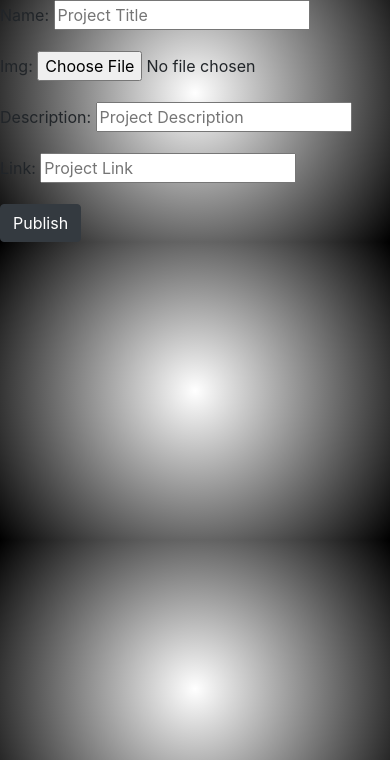
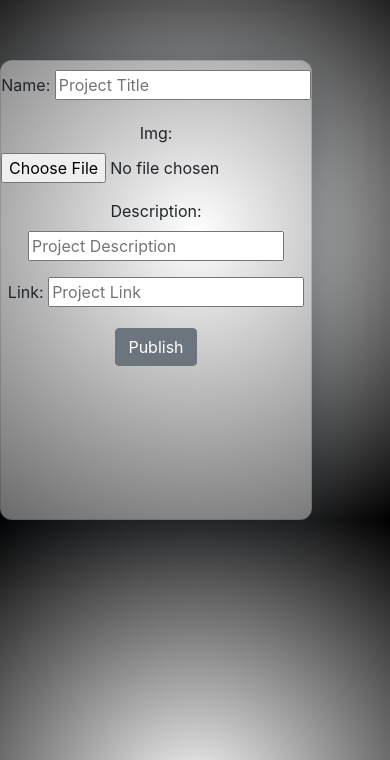
Before and after one commit to Pixel-0/accolade, a Django app: page /project/new in a window 390 px wide; the page is wider, and only the part inside the window is pictured. Shown: the part 56-816 px from the top of that part. Run offline with Django 3.2, Linux system fonts and the light colour scheme; the visitor is signed in with stand-in values (Sample User, id 1); some libraries are stand-ins or nearby versions.

Commit message:
tweak forms styles

```diff
--- a/rate/templates/rate/new_project.html
+++ b/rate/templates/rate/new_project.html
@@ -6,13 +6,31 @@
    <div class="nav-bg">
       {% include "rate/nav.html" %}
    </div>
-
-   <div class="auth-form">
-      <form action="" method="POST" enctype="multipart/form-data">
-         {% csrf_token %}
-         {{ form.as_p }}
-         <button class="btn btn-dark" type="submit">Publish</button>
-      </form>
+<div class="row">
+   <div class="col-md-3"></div>
+   <div class="col-md-8">
+         <div class="card">
+               <form style="margin-top: 3%;" action="" method="POST" enctype="multipart/form-data">
+                  {% csrf_token %}
+                  {{ form.as_p }}
+                  <button class="btn btn-secondary" type="submit">Publish</button>
+               </form>
+            </div>
    </div>
+   <div class="col-md-1"></div>
+</div>
+<style>
+      .card {
+         width: 80%;
+         min-height: 460px;
+         margin-top: 60px;
+         box-shadow: 0px 8px 60px -10px rgba(13, 28, 39, 0.6);
+         background: rgba(255, 255, 255, 0.417);
+         border-radius: 12px;
+         max-width: 700px;
+         position: relative;
+         text-align: center;
+      }
+   </style>
 
 {% endblock content %}
--- a/rate/views.py
+++ b/rate/views.py
@@ -13,7 +13,7 @@ from django.contrib.auth.decorators import login_required
 # Create your views here.
 def home(request):
 
-   title = "Rated"
+   title = "Accolade"
    projects = Project.objects.all()
 
    context = {
```
Also changed, not shown: rate/templates/rate/profile.html (+5 -4 lines).
